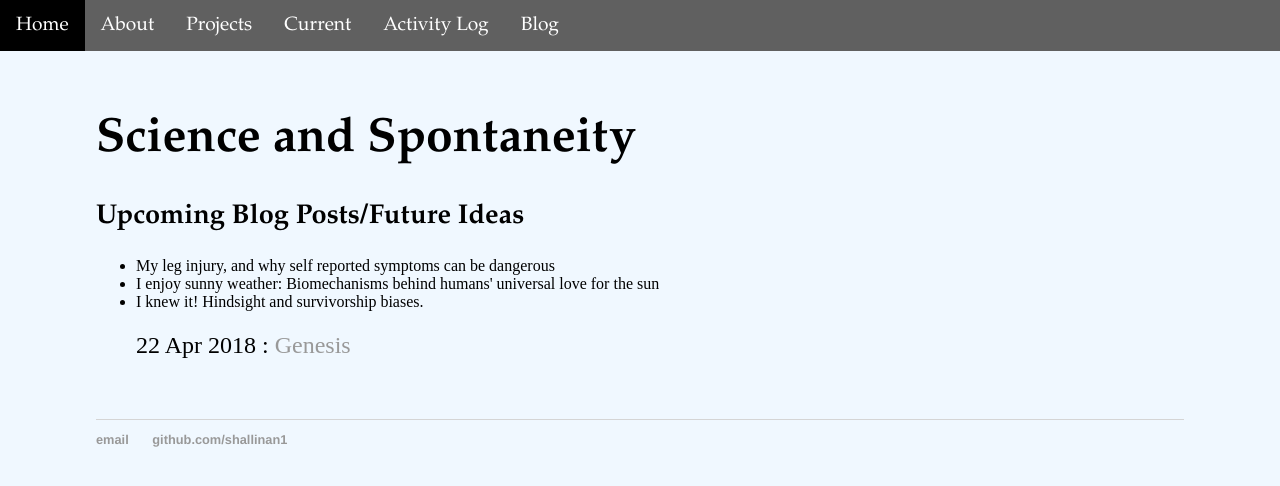
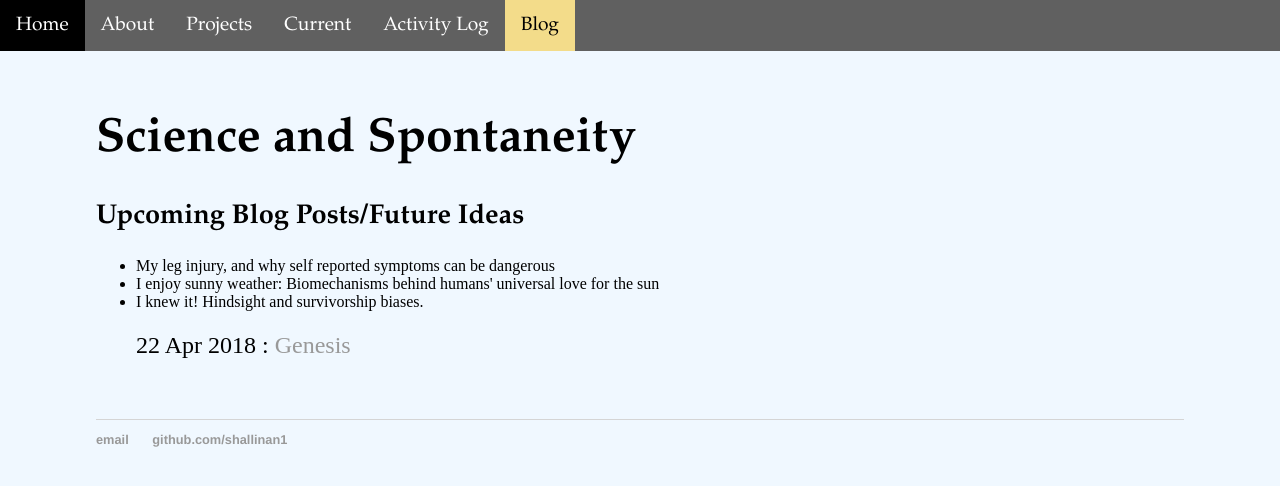
Before and after one commit to shallinan1/shallinan1.github.io, a Jekyll site: the page built from blog/index.html, in a window 1280 px wide. Shown: the top 486 px of the page. Built offline with Jekyll 4.4.1, drawn with Linux system fonts in a browser that asks for light colours.

Commit message:
back to normal active

```diff
--- a/_layouts/blog.html
+++ b/_layouts/blog.html
@@ -13,7 +13,7 @@
 				><li><a href="/projects">Projects</a></li
 				><li><a href="/current">Current</a></li
 				><li><a href="/activitylog">Activity Log</a></li
-				><li><a class = "li:active" href="/blog">Blog</a></li>
+				><li><a class = "active" href="/blog">Blog</a></li>
 	    		</ul>
 			</nav>
 			<div class = "container">
--- a/css/main.css
+++ b/css/main.css
@@ -32,7 +32,7 @@
 	color = #fffffff!important;
 }
 
-#globalNav li:active {
+#globalNav .active {
 			background-color: #F3DC8A;
 			color: #000000;
 		}
```
